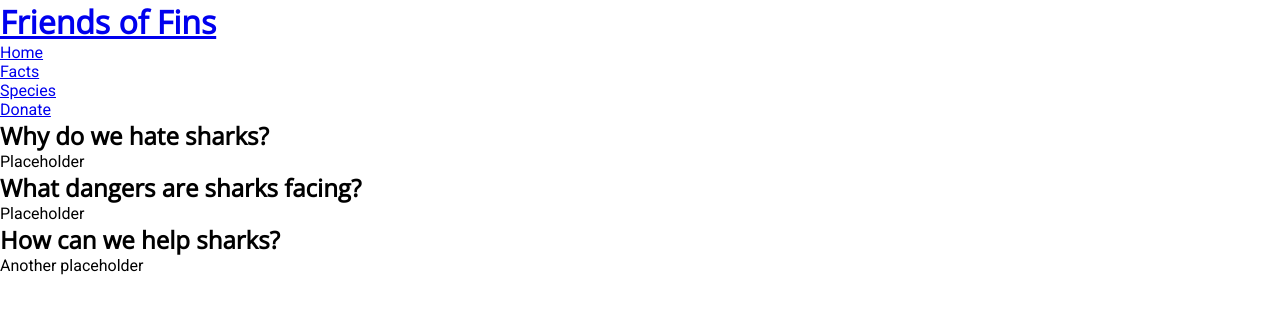
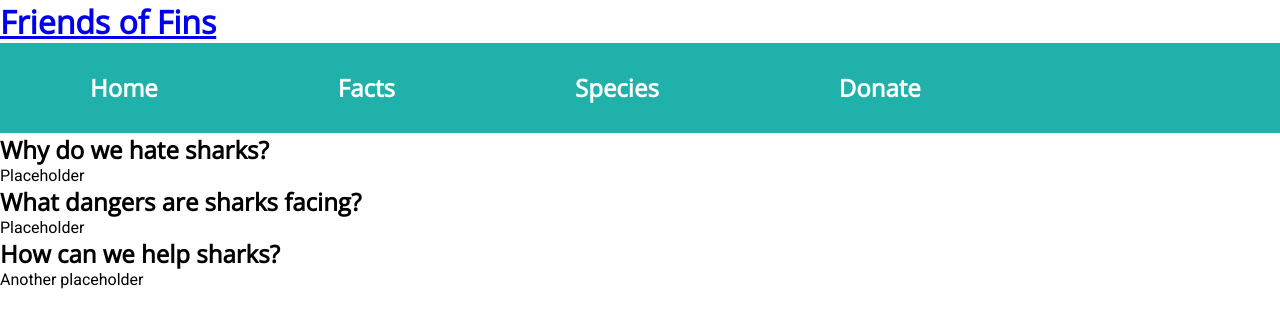
Before and after one commit to MagQ98/friends-of-fins, a plain HTML site: page index.html in a window 1280 px wide. Drawn offline with nearby package versions, Linux system fonts and the light colour scheme.

Commit message:
Style navigation bar and anchor links

```diff
--- a/assets/css/style.css
+++ b/assets/css/style.css
@@ -13,6 +13,34 @@ body {
     font-family: Roboto, sans-serif;
 }
 
-h1 {
+h1, h2 {
     font-family: Open Sans, sans-serif;
 }
+
+/* Nav bar */
+
+#nav-bar {
+    list-style-type: none;
+    margin: 0;
+    padding: 0;
+    overflow: hidden;
+    align-items: center;
+    background-color: lightseagreen;
+  }
+
+  #nav-bar li {
+    float: left;
+  }
+
+  #nav-bar a {
+    display: block;
+    padding: 30px 90px;
+    color: white;
+    text-decoration: none;
+    line-height: 30px;
+  }
+
+  #nav-bar a:hover {
+      background-color: white;
+      color: seagreen;
+  }
--- a/index.html
+++ b/index.html
@@ -19,18 +19,18 @@
             <h1>Friends of Fins</h1>
         </a>
         <nav>
-            <ul>
+            <ul id="nav-bar">
                 <li>
-                    <a href="index.html">Home</a>
+                    <a href="index.html"><h2>Home</h2></a>
                 </li>
                 <li>
-                    <a href="#">Facts</a>
+                    <a href="#"><h2>Facts</h2></a>
                 </li>
                 <li>
-                    <a href="#">Species</a>
+                    <a href="#"><h2>Species</h2></a>
                 </li>
                 <li>
-                    <a href="#">Donate</a>
+                    <a href="#"><h2>Donate</h2></a>
                 </li>
             </ul>
         </nav>
```
